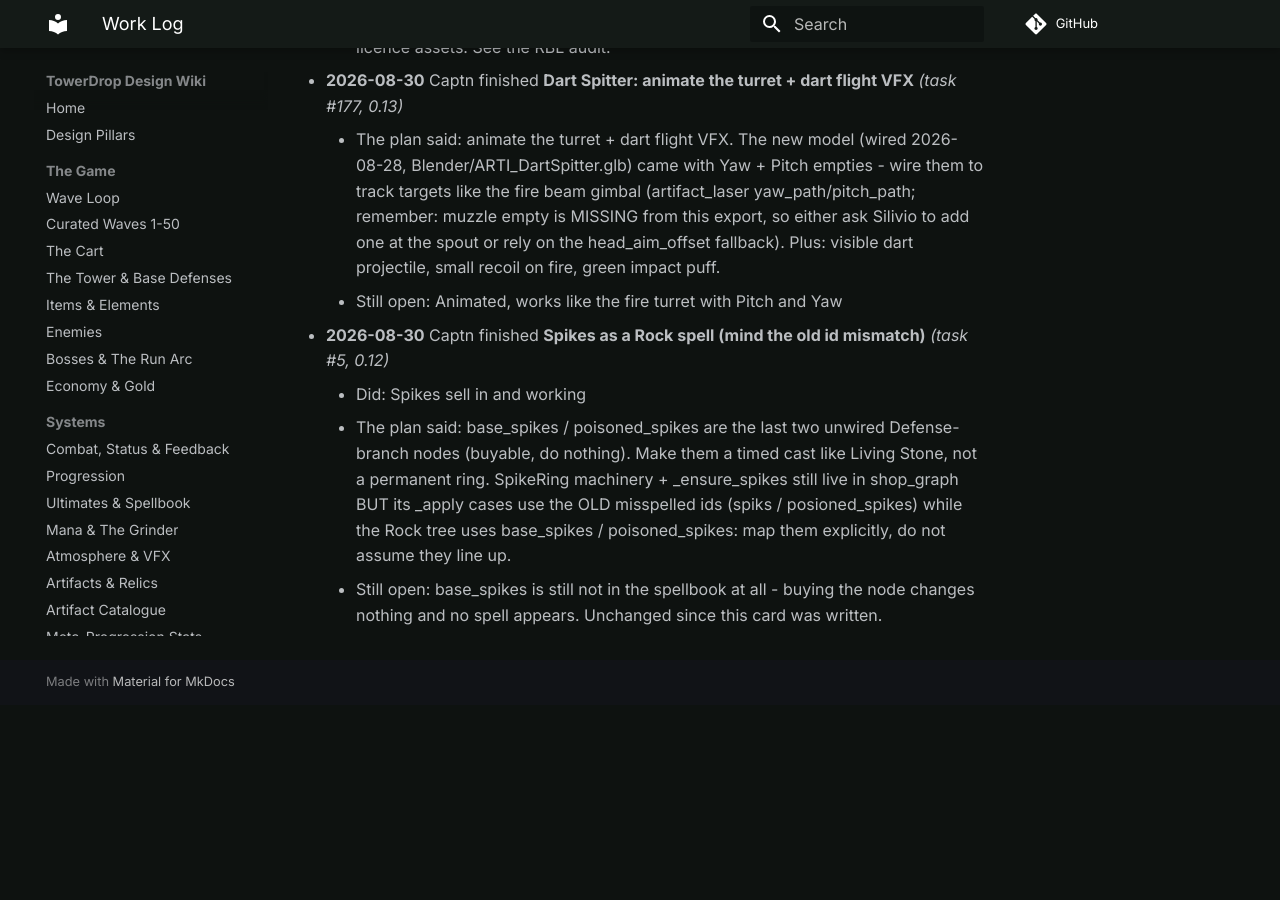
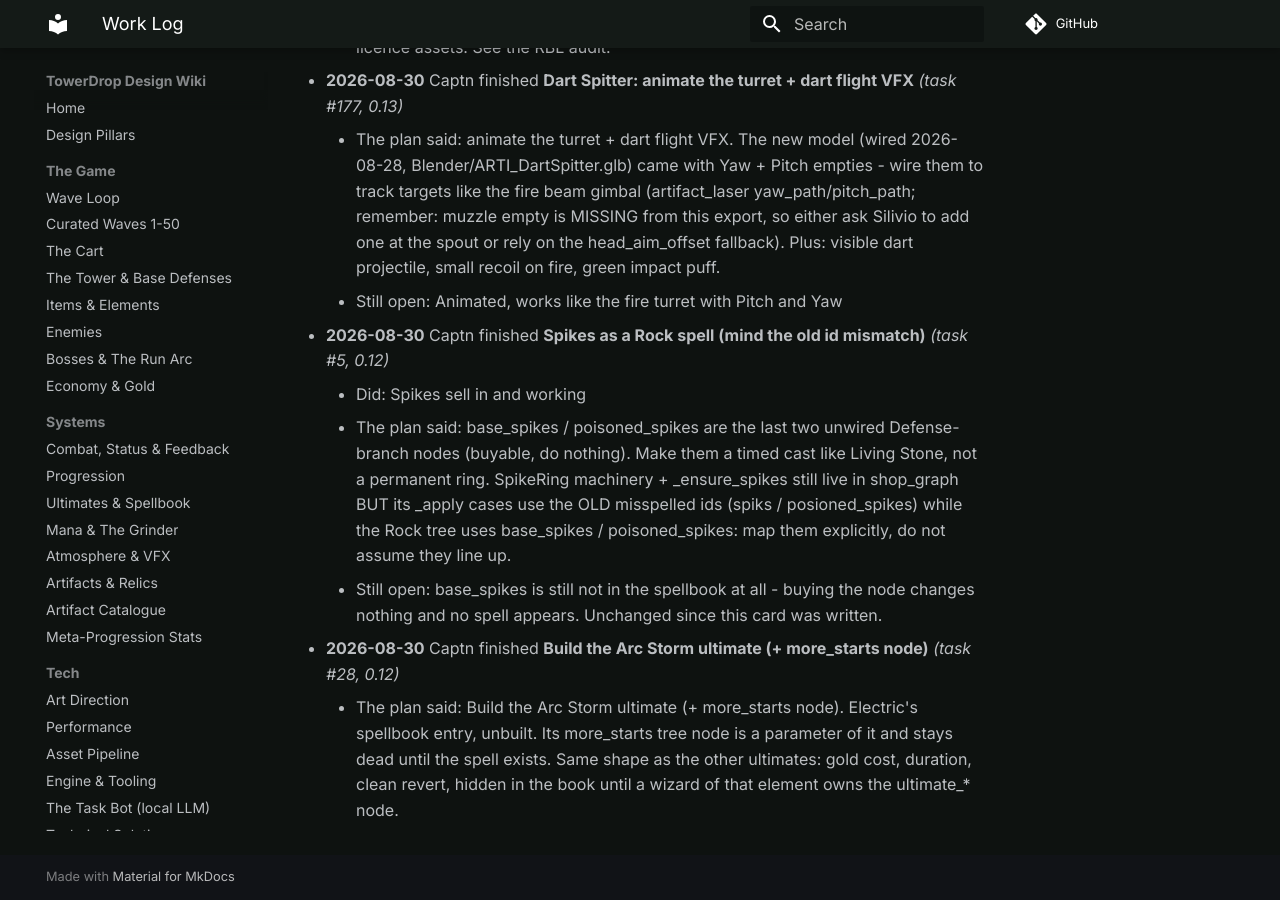
Before and after one commit to cap7n/towerdrop-docs, an MkDocs documentation site: the page built from docs/project/log.md, in a window 1280 px wide and 900 px high, scrolled down 8807 px. Built offline with MkDocs 1.6.1 and Material for MkDocs 9.7.7, drawn with Linux system fonts in a browser that asks for light colours; comment, search, counter and statistics services are not loaded; before the commit the page ends 9512 px from its top, so only the background shows below that.

Commit message:
log: Build the Arc Storm ultimate (+ more_starts node) (task #28)

```diff
--- a/docs/project/log.md
+++ b/docs/project/log.md
@@ -102,3 +102,5 @@ Bot design: [The Task Bot](../tech/wiki-bot.md).
     - Did: Spikes sell in and working
     - The plan said: base_spikes / poisoned_spikes are the last two unwired Defense-branch nodes (buyable, do nothing). Make them a timed cast like Living Stone, not a permanent ring. SpikeRing machinery + _ensure_spikes still live in shop_graph BUT its _apply cases use the OLD misspelled ids (spiks / posioned_spikes) while the Rock tree uses base_spikes / poisoned_spikes: map them explicitly, do not assume they line up.
     - Still open: base_spikes is still not in the spellbook at all - buying the node changes nothing and no spell appears. Unchanged since this card was written.
+- **2026-08-30** Captn finished **Build the Arc Storm ultimate (+ more_starts node)** _(task #28, 0.12)_
+    - The plan said: Build the Arc Storm ultimate (+ more_starts node). Electric's spellbook entry, unbuilt. Its more_starts tree node is a parameter of it and stays dead until the spell exists. Same shape as the other ultimates: gold cost, duration, clean revert, hidden in the book until a wizard of that element owns the ultimate_* node.
```
